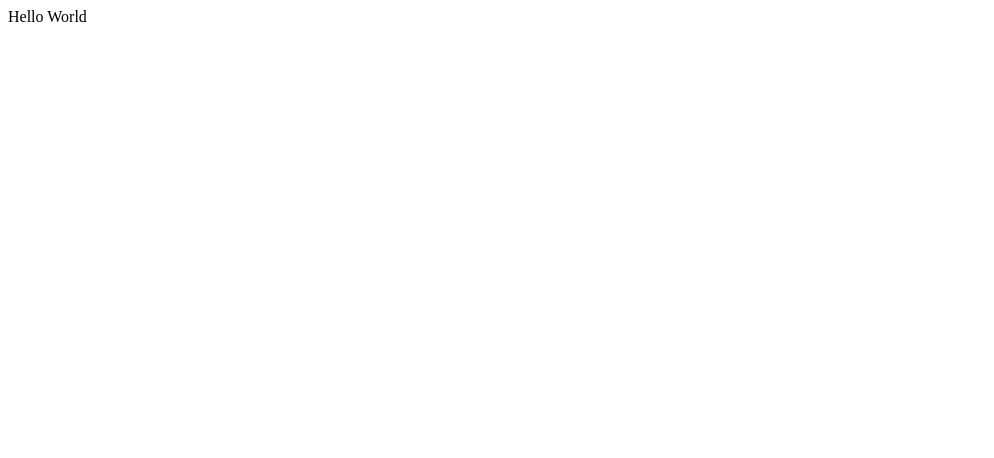
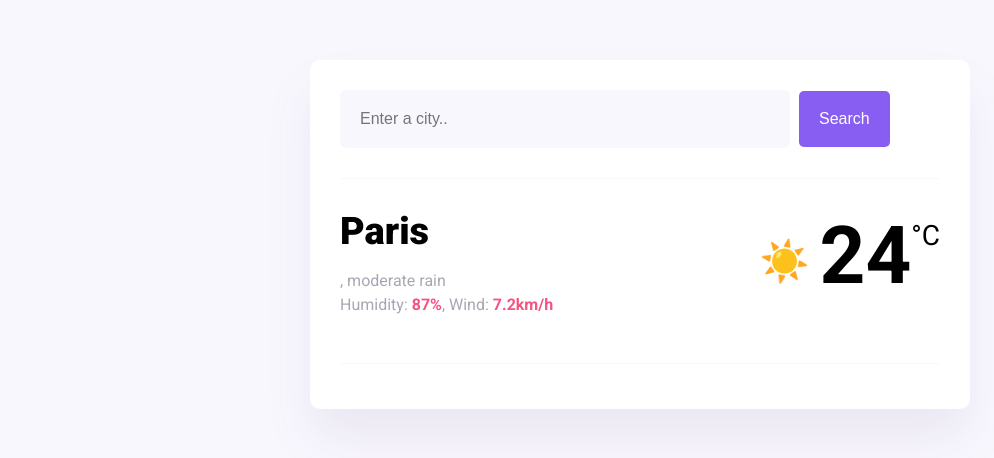
Before and after one commit to itcodegirl/weather_vanillajs, a plain HTML site: page index.html in a window 1280 px wide. Shown: the whole page, without its empty margins (0-994 px from the left). Drawn offline with nearby package versions, Linux system fonts and the light colour scheme.

Commit message:
index.html Update
When a city is searched, the city name appears on the page.

```diff
--- a/index.html
+++ b/index.html
@@ -3,9 +3,52 @@
   <head>
     <meta charset="UTF-8" />
     <meta name="viewport" content="width=device-width, initial-scale=1.0" />
-    <title>Weather Vanilla</title>
+    <link rel="preconnect" href="https://fonts.googleapis.com" />
+    <link rel="preconnect" href="https://fonts.gstatic.com" crossorigin />
+    <link
+      href="https://fonts.googleapis.com/css2?family=Roboto:ital,wght@0,100;0,400;0,500;0,700;0,900;1,100;1,300;1,400;1,500;1,700;1,900&display=swap"
+      rel="stylesheet"
+    />
+    <link rel="stylesheet" href="src/styles.css" />
+    <title>My weather application</title>
+    <script src="https://unpkg.com/axios/dist/axios.min.js"></script>
   </head>
   <body>
-    Hello World
+    <div class="weather-app">
+      <header>
+        <form id="search-form">
+          <input
+            type="search"
+            placeholder="Enter a city.."
+            required
+            class="search-input"
+            id="search-input"
+            id="seach-form-input"
+          />
+          <input type="submit" value="Search" class="search-button" />
+        </form>
+      </header>
+      <main>
+        <div class="current-weather">
+          <div>
+            <h1 class="current-city" id="city">Paris</h1>
+            <p class="current-details">
+              <span id="current-date"></span>, moderate rain <br />
+              Humidity: <strong>87%</strong>, Wind: <strong>7.2km/h</strong>
+            </p>
+          </div>
+          <div class="current-temperature">
+            <span class="current-temperature-icon">☀️</span
+            ><span
+              class="current-temperature-value"
+              id="current-temperature-value"
+              >24</span
+            ><span class="current-temperature-unit">°C</span>
+          </div>
+        </div>
+      </main>
+      <footer></footer>
+    </div>
   </body>
+  <script src="src/index.js"></script>
 </html>
--- /dev/null
+++ b/src/index.js
@@ -0,0 +1,10 @@
+function handleSearchSubmit(event) {
+	event.preventDefault();
+
+	let searchInput = document.querySelector('#search-form-input');
+	let cityElement = document.querySelector('#city');
+	cityElement.innerHTML = searchInput.ariaValueMax;
+}
+
+let searchFormElement = document.querySelector('#search-form');
+searchFormElement.addEventListener('submit', handleSearchSubmit);
--- /dev/null
+++ b/src/styles.css
@@ -0,0 +1,99 @@
+body {
+	background: #f9f7fe;
+	font-family: "Roboto", sans-serif;
+}
+
+a {
+	color: #885df1;
+}
+
+.weather-app {
+	background: white;
+	max-width: 600px;
+	margin: 60px auto;
+	padding: 30px;
+	border-radius: 10px;
+	box-shadow: 0 30px 50px rgba(65, 50, 100, 0.08);
+}
+
+header {
+	border-bottom: 1px solid #f9f7fe;
+	padding-bottom: 30px;
+}
+
+.search-input {
+	background-color: #f9f7fe;
+	border: none;
+	color: rgba(39, 33, 66, 0.4);
+	font-size: 16px;
+	padding: 20px;
+	width: 75%;
+	border-radius: 6px;
+}
+
+.search-button {
+	margin-left: 5px;
+	font-size: 16px;
+	background-color: #885df1;
+	color: white;
+	border: none;
+	padding: 20px;
+	line-height: 1;
+	border-radius: 5px;
+}
+
+main {
+	padding: 30px 0;
+}
+
+.current-temperature {
+	font-size: 48px;
+}
+
+.current-weather {
+	display: flex;
+	justify-content: space-between;
+}
+
+.current-city {
+	font-size: 38px;
+	font-weight: 900;
+	margin: 0;
+}
+
+.current-details {
+	color: rgba(39, 33, 66, 0.4);
+	font-size: 16px;
+	font-weight: 400;
+	line-height: 24px;
+}
+
+.current-details strong {
+	color: #f65282;
+}
+
+.current-temperature-icon {
+	position: relative;
+	top: -8px;
+	font-size: 40px;
+	margin-right: 10px;
+}
+
+.current-temperature-value {
+	font-size: 80px;
+	font-weight: bold;
+}
+
+.current-temperature-unit {
+	font-size: 28px;
+	position: relative;
+	top: -38px;
+}
+
+footer {
+	border-top: 1px solid #f9f7fe;
+	text-align: center;
+	padding-top: 15px;
+
+	color: rgba(39, 33, 66, 0.4);
+}
```
